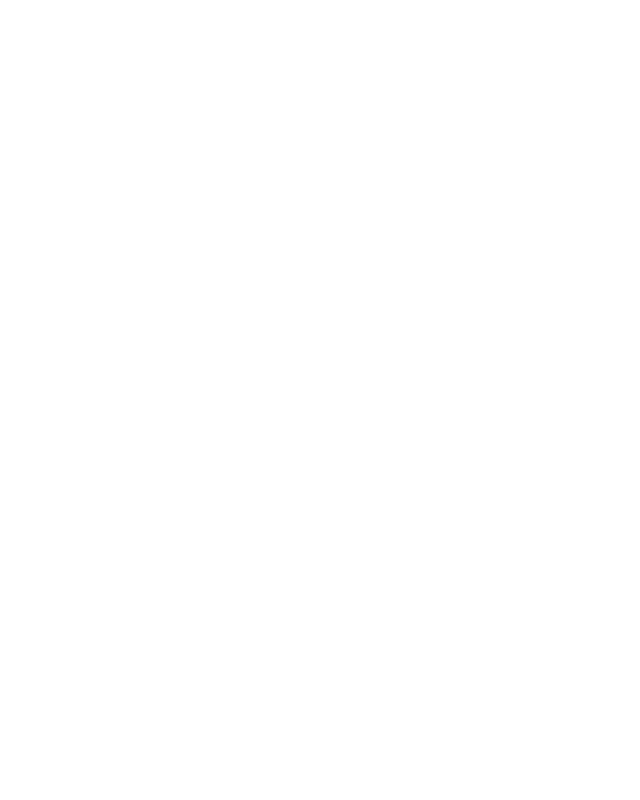
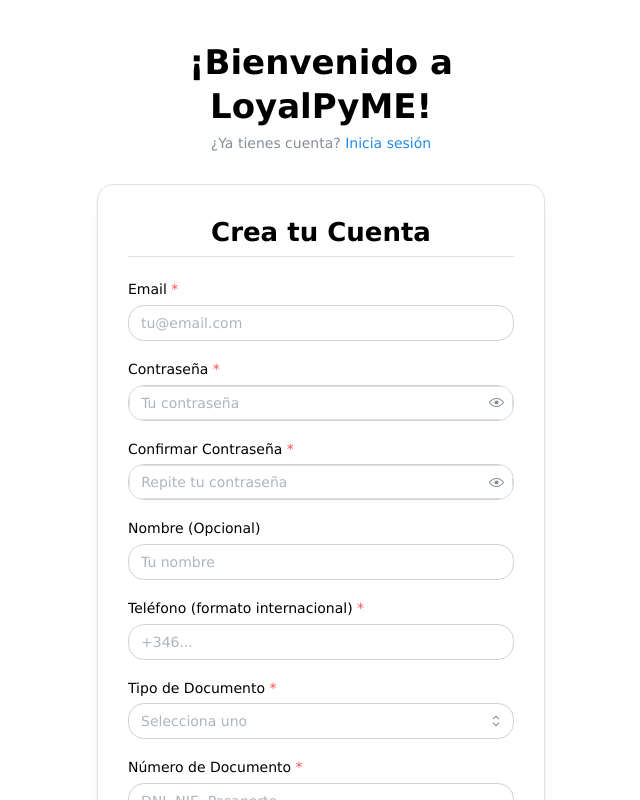
Before and after one commit to R3v180/LoyalPyME, a React (Vite) app in the folder frontend/: page /register in a window 1280 px wide. Before the commit this address had no page. Shown: the top 800 px of the page, without its empty margins (319-959 px from the left). Built offline with nearby package versions, Linux system fonts and the light colour scheme.

Commit message:
feat(auth): Implement frontend registration page and flow

```diff
--- a/frontend/src/pages/LoginPage.tsx
+++ b/frontend/src/pages/LoginPage.tsx
@@ -1,15 +1,14 @@
 // File: frontend/src/pages/LoginPage.tsx
-// Version: 1.1.5 (Fix Login API Endpoint URL)
+// Version: 1.1.6 (Add link to Register page)
 
 import { useState, FormEvent } from 'react';
-import { useNavigate } from 'react-router-dom';
-// Importamos axios base y nuestra instancia configurada
+// --- CAMBIO: Importar Link ---
+import { useNavigate, Link } from 'react-router-dom';
+// --- FIN CAMBIO ---
 import axios from 'axios';
-//import axiosInstance from '../services/axiosInstance'; // <-- Lo mantenemos por si se usa en otro lado
-// Importaciones de Mantine y el icono
 import {
     TextInput, PasswordInput, Button, Paper, Title, Stack, Container,
-    Alert, LoadingOverlay, Anchor, Group,
+    Alert, LoadingOverlay, Anchor, Group, Text // Añadir Text
 } from '@mantine/core';
 import { IconAlertCircle } from '@tabler/icons-react';
 
@@ -18,66 +17,66 @@
 
 
 function LoginPage() {
+    // Estados y navigate (sin cambios)
     const [email, setEmail] = useState<string>('');
     const [password, setPassword] = useState<string>('');
     const [error, setError] = useState<string | null>(null);
     const [loading, setLoading] = useState<boolean>(false);
     const navigate = useNavigate();
 
+    // handleSubmit (sin cambios)
     const handleSubmit = async (event: FormEvent<HTMLFormElement>) => {
         event.preventDefault();
         setLoading(true);
         setError(null);
-
-        // --- CORRECCIÓN: Usar axios base con URL completa para ruta pública /auth/login ---
-        const loginUrl = 'http://localhost:3000/auth/login'; // Puerto 3000 correcto
-        console.log('>>> Attempting POST to:', loginUrl); // Log actualizado
-        // --- FIN CORRECCIÓN ---
-
+        const loginUrl = 'http://localhost:3000/auth/login';
+        console.log('>>> Attempting POST to:', loginUrl);
         try {
-            // --- CORRECCIÓN: Usar axios.post, no axiosInstance.post ---
-            const response = await axios.post<{ user: UserResponse; token: string }>(
-                loginUrl, // Usar la URL completa correcta
-                { email, password }
-            );
-            // --- FIN CORRECCIÓN ---
-
+            const response = await axios.post<{ user: UserResponse; token: string }>( loginUrl, { email, password } );
             const { user, token } = response.data;
-
             if (user && token) {
                 localStorage.setItem('token', token);
                 localStorage.setItem('user', JSON.stringify(user));
-
                 if (user.role === 'BUSINESS_ADMIN') { navigate('/admin/dashboard'); }
                 else if (user.role === 'CUSTOMER_FINAL') { navigate('/customer/dashboard'); }
-                else { /* ... manejo rol desconocido ... */ }
+                else { setError('Rol de usuario desconocido recibido.'); } // Mejor manejo de rol
             } else { setError('Respuesta inesperada del servidor.'); }
-
         } catch (err: any) {
             console.error('Login error:', err);
-            if (err.response && err.response.data && err.response.data.message) { setError(err.response.data.message); }
+            if (err.response?.status === 401) { setError('Credenciales inválidas.'); } // Mensaje específico para 401
+            else if (err.response?.data?.message) { setError(err.response.data.message); }
             else if (err.request) { setError('No se pudo conectar con el servidor.'); }
             else { setError('Ocurrió un error durante el inicio de sesión.'); }
         } finally { setLoading(false); }
     };
 
+    // JSX
     return (
-        // JSX con Mantine (sin cambios funcionales)
         <Container size="xs" p="md" style={{ minHeight: '90vh', display: 'flex', alignItems: 'center', justifyContent: 'center' }}>
             <Paper shadow="md" p="xl" radius="lg" withBorder style={{ position: 'relative', width: '100%' }}>
                 <LoadingOverlay visible={loading} zIndex={1000} overlayProps={{ radius: "sm", blur: 2 }} />
                 <Title order={2} ta="center" mb="xl"> Iniciar Sesión </Title>
                 <form onSubmit={handleSubmit}>
-                  <Stack gap="lg">
-                    <TextInput required label="Email" placeholder="tu@email.com" value={email} onChange={(event) => setEmail(event.currentTarget.value)} error={error && error.toLowerCase().includes('email') ? ' ' : undefined} radius="lg" />
-                    <PasswordInput required label="Contraseña" placeholder="Tu contraseña" value={password} onChange={(event) => setPassword(event.currentTarget.value)} error={error && error.toLowerCase().includes('credential') ? ' ' : undefined} radius="lg" />
-                    {error && ( <Alert icon={<IconAlertCircle size={16} />} title="Error de Autenticación" color="red" radius="lg" withCloseButton={false}> {error} </Alert> )}
-                    <Group justify="space-between" mt="xl">
-                      <Anchor component="button" type="button" c="dimmed" onClick={() => { /* No hace nada por ahora */ }} size="sm"> ¿Has olvidado tu contraseña? </Anchor>
-                      <Button type="submit" loading={loading} radius="lg"> Iniciar Sesión </Button>
-                    </Group>
-                  </Stack>
+                    <Stack gap="lg">
+                        <TextInput required label="Email" placeholder="tu@email.com" value={email} onChange={(event) => setEmail(event.currentTarget.value)} error={!!error} radius="lg" />
+                        <PasswordInput required label="Contraseña" placeholder="Tu contraseña" value={password} onChange={(event) => setPassword(event.currentTarget.value)} error={!!error} radius="lg" />
+                        {error && ( <Alert icon={<IconAlertCircle size={16} />} title="Error de Autenticación" color="red" radius="lg" mt="md"> {error} </Alert> )}
+                        <Group justify="space-between" mt="xl">
+                            <Anchor component="button" type="button" c="dimmed" onClick={() => { /* TODO */ }} size="sm"> ¿Has olvidado tu contraseña? </Anchor>
+                            <Button type="submit" loading={loading} radius="lg"> Iniciar Sesión </Button>
+                        </Group>
+                    </Stack>
                 </form>
+
+                {/* --- CAMBIO: Añadir enlace a Registro --- */}
+                <Text ta="center" mt="md">
+                    ¿No tienes cuenta?{' '}
+                    <Anchor component={Link} to="/register" size="sm">
+                        Regístrate aquí
+                    </Anchor>
+                </Text>
+                {/* --- FIN CAMBIO --- */}
+
             </Paper>
         </Container>
     );
--- /dev/null
+++ b/frontend/src/pages/RegisterPage.tsx
@@ -0,0 +1,153 @@
+// File: frontend/src/pages/RegisterPage.tsx
+// Version: 1.1.0 (Implement API call and notifications)
+
+import React, { useState, FormEvent } from 'react';
+import { useNavigate, Link } from 'react-router-dom';
+// --- CAMBIO: Importar axios ---
+import axios from 'axios';
+// --- FIN CAMBIO ---
+import {
+    Container, Paper, Title, Text, Stack, TextInput, PasswordInput,
+    Button, Select, Anchor
+    // --- CAMBIO: Quitar Alert ---
+    // Alert
+    // --- FIN CAMBIO ---
+} from '@mantine/core';
+// --- CAMBIO: Importar notifications e iconos ---
+import { notifications } from '@mantine/notifications';
+import { IconAlertCircle, IconCheck, IconX } from '@tabler/icons-react';
+// --- FIN CAMBIO ---
+
+
+// Enums (sin cambios)
+enum DocumentType { DNI = 'DNI', NIE = 'NIE', PASSPORT = 'PASSPORT', OTHER = 'OTHER' }
+enum UserRole { BUSINESS_ADMIN = 'BUSINESS_ADMIN', CUSTOMER_FINAL = 'CUSTOMER_FINAL' }
+
+
+const RegisterPage: React.FC = () => {
+    const navigate = useNavigate();
+
+    // Estados del formulario (sin cambios)
+    const [email, setEmail] = useState('');
+    const [password, setPassword] = useState('');
+    const [confirmPassword, setConfirmPassword] = useState('');
+    const [name, setName] = useState('');
+    const [phone, setPhone] = useState('');
+    const [documentId, setDocumentId] = useState('');
+    const [documentType, setDocumentType] = useState<DocumentType | null>(null);
+    const [businessId, setBusinessId] = useState('');
+    const role: UserRole = UserRole.CUSTOMER_FINAL;
+    const [isLoading, setIsLoading] = useState(false);
+    // --- CAMBIO: Quitar estado de error local ---
+    // const [error, setError] = useState<string | null>(null);
+    // --- FIN CAMBIO ---
+
+    // Opciones Select (sin cambios)
+    const documentTypeOptions = Object.values(DocumentType).map(value => ({ value, label: value }));
+
+    // handleSubmit (Implementar API call y notificaciones)
+    const handleSubmit = async (event: FormEvent<HTMLFormElement>) => {
+        event.preventDefault();
+        //setError(null); // Ya no existe
+
+        // Validación básica de contraseña
+        if (password !== confirmPassword) {
+            notifications.show({ title: 'Error', message: 'Las contraseñas no coinciden.', color: 'orange', icon: <IconAlertCircle size={18} /> });
+            return;
+        }
+        // Validación básica de campos obligatorios
+        if (!email || !password || !phone || !documentId || !documentType || !businessId) {
+             notifications.show({ title: 'Campos Incompletos', message: 'Por favor, completa todos los campos obligatorios.', color: 'orange', icon: <IconAlertCircle size={18} /> });
+             return;
+        }
+
+        setIsLoading(true);
+
+        const registrationData = {
+            email: email.trim(), // Limpiar espacios
+            password, // Enviar contraseña plana, el backend la hashea
+            name: name.trim() || undefined, // Enviar undefined si está vacío para que BD use NULL
+            phone: phone.trim(),
+            documentId: documentId.trim().toUpperCase(), // Guardar en mayúsculas por consistencia?
+            documentType,
+            businessId: businessId.trim(),
+            role,
+        };
+
+        console.log('Intentando registrar:', registrationData);
+
+        // --- CAMBIO: Implementar API Call con Axios y Notificaciones ---
+        try {
+            // Usamos axios base con la URL completa
+            const response = await axios.post('http://localhost:3000/auth/register', registrationData);
+            console.log('Registration successful:', response.data);
+
+            // Notificación de éxito
+            notifications.show({
+                title: '¡Registro Exitoso!',
+                message: 'Tu cuenta ha sido creada. Serás redirigido a la página de inicio de sesión.',
+                color: 'green',
+                icon: <IconCheck size={18} />,
+                autoClose: 4000,
+            });
+
+            // Redirigir a login después de mostrar la notificación (con un pequeño delay opcional)
+            setTimeout(() => {
+                 navigate('/login', { state: { registrationSuccess: true } }); // Pasar estado opcional
+            }, 1500); // Esperar 1.5s antes de redirigir
+
+
+        } catch (err: any) {
+            console.error('Error during registration:', err);
+            const message = err.response?.data?.message || err.message || 'Error desconocido durante el registro.';
+
+            // Notificación de error
+             notifications.show({
+                title: 'Error de Registro',
+                message: message, // Mostramos el error específico de la API
+                color: 'red',
+                icon: <IconX size={18} />,
+                autoClose: 6000,
+            });
+            // setError(message); // Ya no se usa
+
+        } finally {
+            setIsLoading(false);
+        }
+        // --- FIN CAMBIO ---
+    };
+
+    // JSX
+    return (
+        <Container size={480} my={40}>
+            <Title ta="center" style={{ fontWeight: 900 }}> ¡Bienvenido a LoyalPyME! </Title>
+            <Text c="dimmed" size="sm" ta="center" mt={5}> ¿Ya tienes cuenta?{' '} <Anchor size="sm" component={Link} to="/login"> Inicia sesión </Anchor> </Text>
+            <Paper withBorder shadow="md" p={30} mt={30} radius="lg">
+                <Title order={2} ta="center" mb="lg">Crea tu Cuenta</Title>
+                <form onSubmit={handleSubmit}>
+                    <Stack>
+                        {/* Campos del formulario (sin cambios estructurales) */}
+                        <TextInput label="Email" placeholder="tu@email.com" value={email} onChange={(event) => setEmail(event.currentTarget.value)} required disabled={isLoading} />
+                        <PasswordInput label="Contraseña" placeholder="Tu contraseña" value={password} onChange={(event) => setPassword(event.currentTarget.value)} required disabled={isLoading} />
+                        <PasswordInput label="Confirmar Contraseña" placeholder="Repite tu contraseña" value={confirmPassword} onChange={(event) => setConfirmPassword(event.currentTarget.value)} required disabled={isLoading} />
+                        <TextInput label="Nombre (Opcional)" placeholder="Tu nombre" value={name} onChange={(event) => setName(event.currentTarget.value)} disabled={isLoading} />
+                        <TextInput label="Teléfono (formato internacional)" placeholder="+346..." value={phone} onChange={(event) => setPhone(event.currentTarget.value)} required disabled={isLoading} />
+                        <Select label="Tipo de Documento" placeholder="Selecciona uno" data={documentTypeOptions} value={documentType} onChange={(value) => setDocumentType(value as DocumentType | null)} required disabled={isLoading} clearable={false} />
+                        <TextInput label="Número de Documento" placeholder="DNI, NIE, Pasaporte..." value={documentId} onChange={(event) => setDocumentId(event.currentTarget.value)} required disabled={isLoading} />
+                        <TextInput label="ID del Negocio (Temporal)" placeholder="Pega el ID del negocio aquí" value={businessId} onChange={(event) => setBusinessId(event.currentTarget.value)} required disabled={isLoading} description="Necesario para asociar tu cuenta (ej: cafe-el-sol)" />
+
+                        {/* --- CAMBIO: Eliminar Alert de error --- */}
+                        {/* {error && ( <Alert ...>{error}</Alert> )} */}
+                        {/* --- FIN CAMBIO --- */}
+
+                        <Button type="submit" loading={isLoading} fullWidth mt="xl" radius="lg"> Registrarse </Button>
+                    </Stack>
+                </form>
+            </Paper>
+        </Container>
+    );
+};
+
+export default RegisterPage;
+
+// End of File: frontend/src/pages/RegisterPage.tsx
--- a/frontend/src/routes/index.tsx
+++ b/frontend/src/routes/index.tsx
@@ -1,5 +1,5 @@
 // File: frontend/src/routes/index.tsx
-// Version: 1.2.0 (Use real components for nested admin routes)
+// Version: 1.3.0 (Add route for RegisterPage)
 
 import { Routes, Route, Navigate } from 'react-router-dom';
 
@@ -8,27 +8,29 @@
 import AdminDashboardPage from '../pages/AdminDashboardPage'; // Layout Admin
 import CustomerDashboardPage from '../pages/CustomerDashboardPage';
 
-// --- CAMBIO: Importar componentes hijos reales ---
+// Importar componentes hijos del admin
 import AdminOverview from '../pages/admin/AdminOverview';
 import AdminRewardsManagement from '../pages/admin/AdminRewardsManagement';
 import AdminGenerateQr from '../pages/admin/AdminGenerateQr';
-// --- FIN CAMBIO ---
 
-// --- CAMBIO: Eliminar componentes Placeholder ---
-// const AdminOverviewPlaceholder: React.FC = () => ...; // ELIMINADO
-// const AdminRewardsPlaceholder: React.FC = () => ...; // ELIMINADO
-// const AdminGenerateQrPlaceholder: React.FC = () => ...; // ELIMINADO
+// --- CAMBIO: Importar RegisterPage ---
+import RegisterPage from '../pages/RegisterPage';
 // --- FIN CAMBIO ---
 
 
 function AppRoutes() {
   return (
     <Routes>
-      {/* Ruta PUBLICA */}
+      {/* --- Rutas PUBLICAS --- */}
       <Route path="/login" element={<LoginPage />} />
+      {/* --- CAMBIO: Añadir ruta de registro --- */}
+      <Route path="/register" element={<RegisterPage />} />
+      {/* --- FIN CAMBIO --- */}
+      {/* Ruta raíz redirige a login si no está autenticado, o podría redirigir a dashboards */}
       <Route path="/" element={<Navigate to="/login" replace />} />
 
-      {/* --- Ruta Admin Principal (Layout con rutas anidadas) --- */}
+      {/* --- Rutas PROTEGIDAS --- */}
+      {/* Ruta Admin Principal (Layout con rutas anidadas) */}
       <Route
         path="/admin/dashboard"
         element={
@@ -37,16 +39,12 @@
           </PrivateRoute>
         }
       >
-        {/* --- CAMBIO: Usar componentes hijos reales --- */}
-        <Route index element={<AdminOverview />} /> {/* Ruta '/admin/dashboard' */}
-        <Route path="rewards" element={<AdminRewardsManagement />} /> {/* Ruta '/admin/dashboard/rewards' */}
-        <Route path="generate-qr" element={<AdminGenerateQr />} /> {/* Ruta '/admin/dashboard/generate-qr' */}
-        {/* --- FIN CAMBIO --- */}
+        <Route index element={<AdminOverview />} />
+        <Route path="rewards" element={<AdminRewardsManagement />} />
+        <Route path="generate-qr" element={<AdminGenerateQr />} />
       </Route>
-      {/* --- Fin Ruta Admin --- */}
 
-
-       {/* Ruta Cliente (sin cambios) */}
+       {/* Ruta Cliente */}
        <Route
         path="/customer/dashboard"
         element={
```
